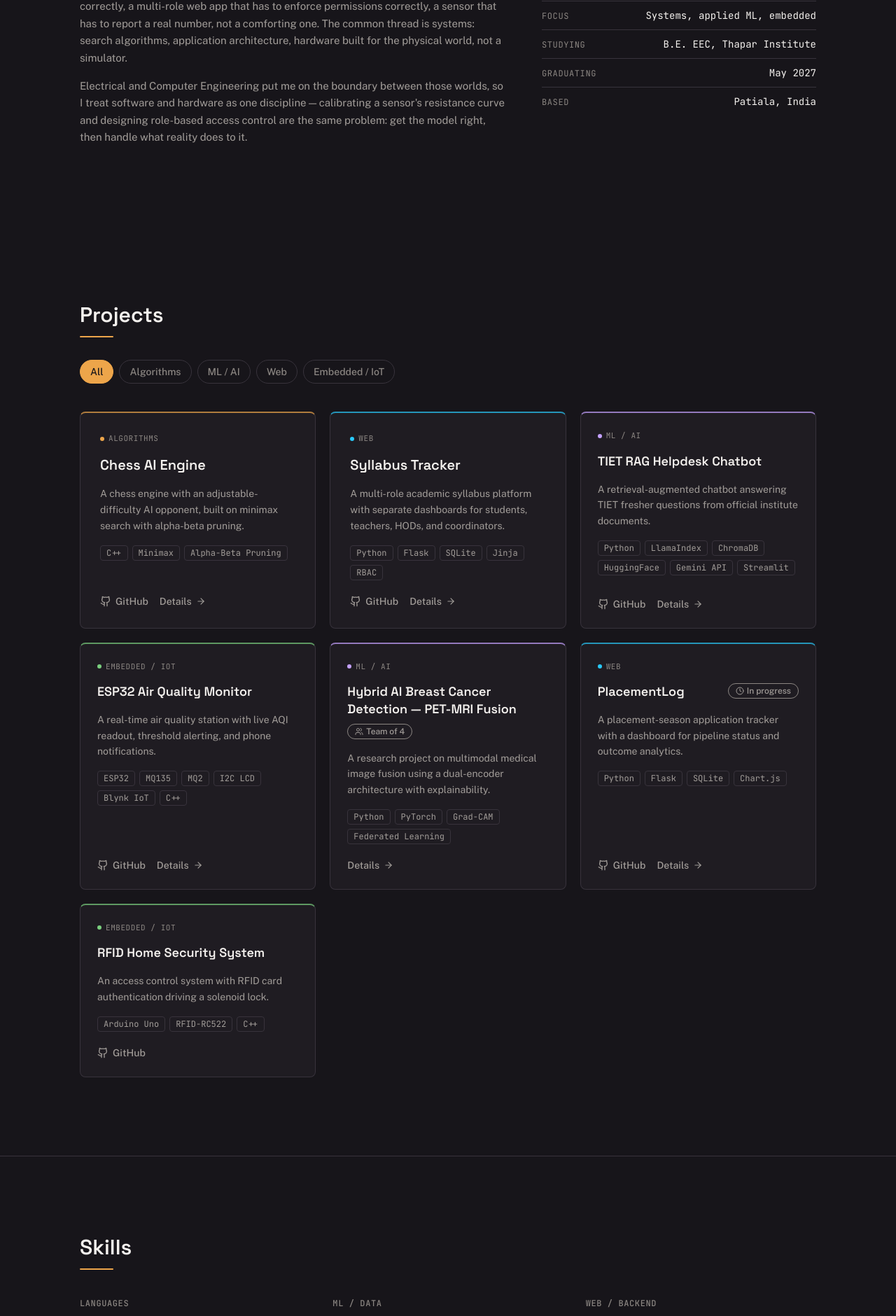
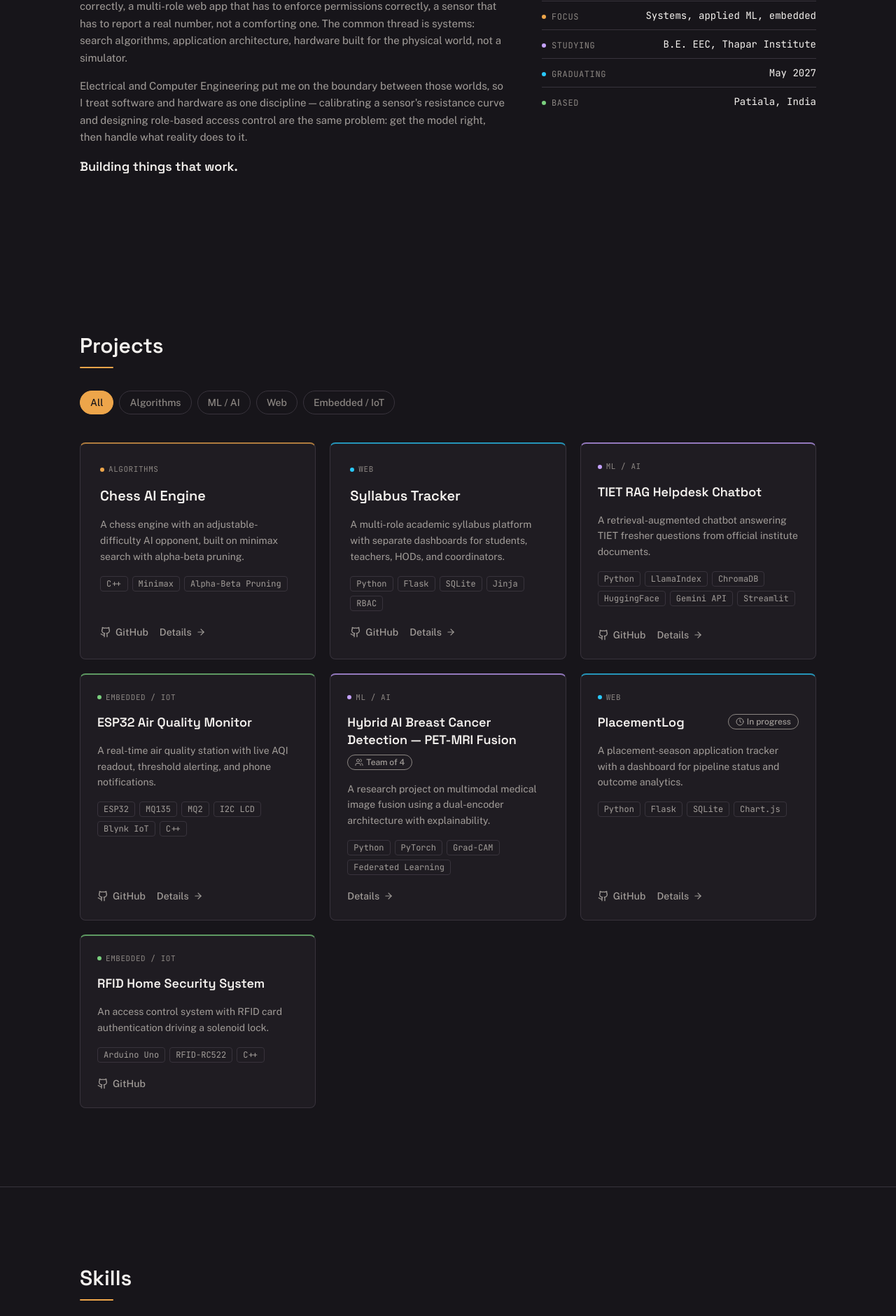
Before and after one commit to Dilpreetrattol/dilpreet-singh-portfolio, a Next.js app: page / in a window 1280 px wide. Shown: the part 1039-2919 px from the top of the page at 70% size. Built offline with nearby package versions, Linux system fonts and the light colour scheme.

Commit message:
Add colored accents to Skills, Beyond Code, and About sections

```diff
--- a/src/app/globals.css
+++ b/src/app/globals.css
@@ -34,6 +34,9 @@
   --color-cat-ml: 136 100 192;
   --color-cat-web: 0 137 184;
   --color-cat-embedded: 58 143 66;
+  /* fifth hue (coral), used for the Skills section's Languages group so
+     the site's color use isn't confined to a single accent */
+  --color-cat-languages: 191 82 87;
 }
 
 .dark {
@@ -64,6 +67,7 @@
   --color-cat-ml: 197 162 255;
   --color-cat-web: 41 201 250;
   --color-cat-embedded: 122 207 126;
+  --color-cat-languages: 255 144 146;
 }
 
 body {
--- a/src/components/AboutSection.tsx
+++ b/src/components/AboutSection.tsx
@@ -1,4 +1,5 @@
-import { about, currently, stats } from "@/content/site";
+import { about, aboutTagline, currently, stats } from "@/content/site";
+import { accentDots } from "@/lib/accentDots";
 import { FadeIn } from "./FadeIn";
 import { SectionHeading } from "./SectionHeading";
 
@@ -15,6 +16,7 @@ export function AboutSection() {
                 {paragraph}
               </p>
             ))}
+            <p className="font-display text-lg font-semibold text-ink">{aboutTagline}</p>
           </FadeIn>
 
           <FadeIn as="div" delay={80} className="lg:col-span-2">
@@ -22,9 +24,13 @@ export function AboutSection() {
               Currently
             </h3>
             <dl className="mt-3 divide-y divide-border border-t border-border">
-              {currently.map((item) => (
+              {currently.map((item, index) => (
                 <div key={item.label} className="flex items-baseline justify-between gap-4 py-2.5">
-                  <dt className="font-mono text-xs uppercase tracking-wider text-ink-mute">
+                  <dt className="flex items-center gap-2 font-mono text-xs uppercase tracking-wider text-ink-mute">
+                    <span
+                      className={`h-1.5 w-1.5 rounded-full ${accentDots[index % accentDots.length]}`}
+                      aria-hidden="true"
+                    />
                     {item.label}
                   </dt>
                   <dd className="font-mono text-sm text-ink">{item.value}</dd>
--- a/src/components/BeyondCodeSection.tsx
+++ b/src/components/BeyondCodeSection.tsx
@@ -1,4 +1,5 @@
 import { beyondCode } from "@/content/site";
+import { accentDots } from "@/lib/accentDots";
 import { FadeIn } from "./FadeIn";
 import { SectionHeading } from "./SectionHeading";
 
@@ -20,7 +21,8 @@ export function BeyondCodeSection() {
               delay={Math.min(index, 4) * 60}
               className="rounded-lg border border-border p-5"
             >
-              <p className="font-medium text-ink">
+              <p className="flex items-center gap-2 font-medium text-ink">
+                <span className={`h-1.5 w-1.5 rounded-full ${accentDots[index % accentDots.length]}`} aria-hidden="true" />
                 {item.role} <span className="text-ink-mute">·</span>{" "}
                 <span className="font-mono text-sm text-ink-dim">{item.org}</span>
               </p>
--- a/src/components/SkillsSection.tsx
+++ b/src/components/SkillsSection.tsx
@@ -1,4 +1,5 @@
 import { skillGroups } from "@/content/skills";
+import { skillGroupColor } from "@/lib/skillGroupColor";
 import { Chip } from "./ui/Chip";
 import { FadeIn } from "./FadeIn";
 import { SectionHeading } from "./SectionHeading";
@@ -16,7 +17,11 @@ export function SkillsSection() {
         <div className="mt-10 grid grid-cols-1 gap-x-8 gap-y-9 sm:grid-cols-2 lg:grid-cols-3">
           {skillGroups.map((group, index) => (
             <FadeIn key={group.label} delay={Math.min(index, 4) * 60}>
-              <h3 className="font-mono text-xs font-medium uppercase tracking-wider text-ink-mute">
+              <h3 className="flex items-center gap-2 font-mono text-xs font-medium uppercase tracking-wider text-ink-mute">
+                <span
+                  className={`h-1.5 w-1.5 rounded-full ${skillGroupColor[group.label]}`}
+                  aria-hidden="true"
+                />
                 {group.label}
               </h3>
               <div className="mt-3 flex flex-wrap gap-1.5">
--- /dev/null
+++ b/src/lib/accentDots.ts
@@ -0,0 +1,4 @@
+// A small rotating palette of dot colors for lists that want a bit of color
+// variety without inventing a new meaning-bearing system (unlike the
+// project category hues, these don't map to anything — they just cycle).
+export const accentDots = ["bg-cat-algorithms", "bg-cat-ml", "bg-cat-web", "bg-cat-embedded"];
--- /dev/null
+++ b/src/lib/skillGroupColor.ts
@@ -0,0 +1,13 @@
+// Small color dot per skill group — reuses the same hue system as the
+// project category borders/dots (see categoryColor.ts) so the site's color
+// use reads as one system rather than two unrelated palettes. Where a
+// group has an obvious project-tag equivalent it shares that hue; the two
+// groups with no equivalent (Languages, Tools) get the fifth "languages"
+// hue and the accent color respectively.
+export const skillGroupColor: Record<string, string> = {
+  Languages: "bg-cat-languages",
+  "ML / Data": "bg-cat-ml",
+  "Web / Backend": "bg-cat-web",
+  Embedded: "bg-cat-embedded",
+  Tools: "bg-accent",
+};
--- a/tailwind.config.ts
+++ b/tailwind.config.ts
@@ -39,6 +39,7 @@ const config: Config = {
           ml: fromVar("--color-cat-ml"),
           web: fromVar("--color-cat-web"),
           embedded: fromVar("--color-cat-embedded"),
+          languages: fromVar("--color-cat-languages"),
         },
       },
       fontFamily: {
```
